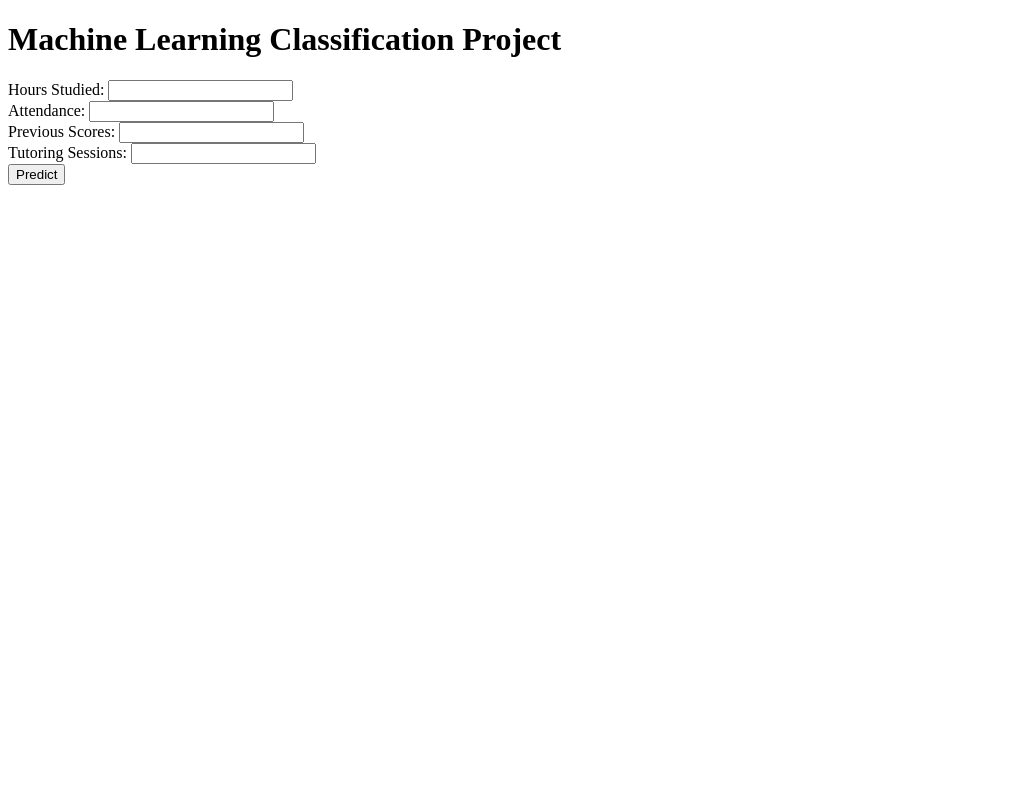
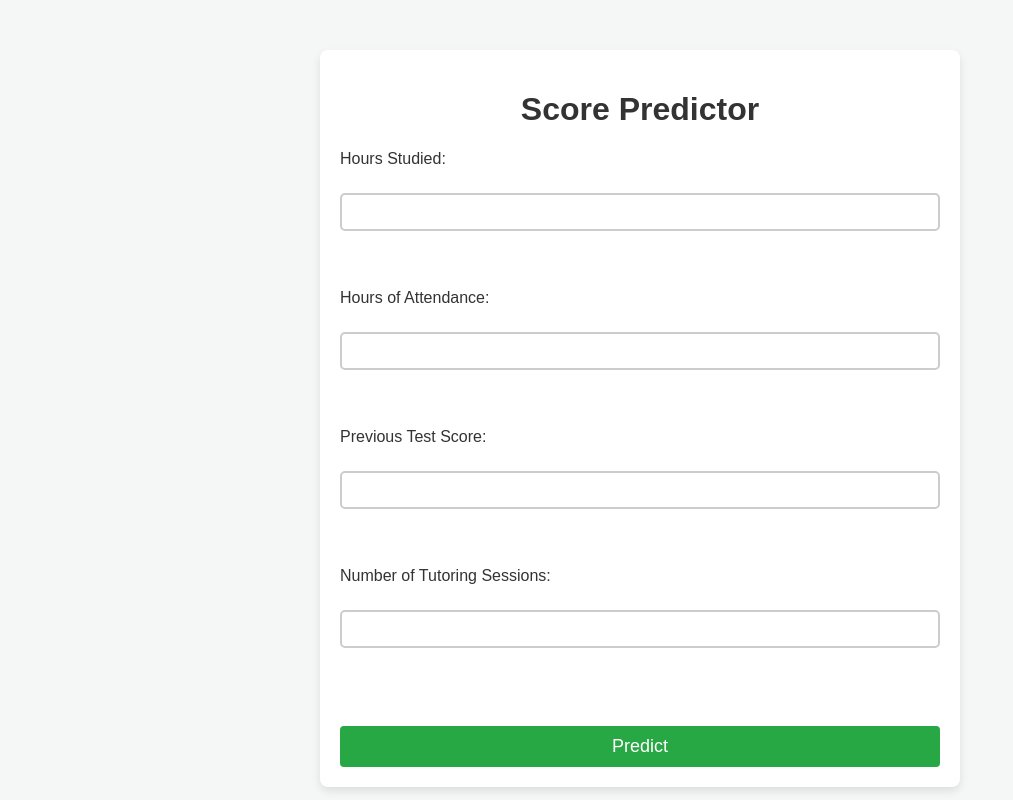
Before and after one commit to cc81972/Predict-a-score, a Flask app: page / in a window 1280 px wide. Shown: the whole page, without its empty margins (0-1013 px from the left). Run offline with Flask 3, Linux system fonts and the light colour scheme; parts of the project's set-up code (start-up, migrations or seed data) failed here and were passed over.

Commit message:
added styling

```diff
--- a/flask_model_deployment/app.py
+++ b/flask_model_deployment/app.py
@@ -29,7 +29,7 @@ def predict():
         prediction = model.predict(preprocessed_data)  # Assuming a list input
 
         # Format the prediction for display
-        predicted_class = prediction[0]  # Assuming single class output
+        predicted_class = round(prediction[0][0])  # Assuming single class output
 
         return render_template("results.html", prediction=predicted_class)
 
--- /dev/null
+++ b/flask_model_deployment/static/styles.css
@@ -0,0 +1,102 @@
+/* General page styling */
+body {
+    font-family: Arial, sans-serif;
+    margin: 0;
+    padding: 0;
+    background-color: #f4f7f6;
+    color: #333;
+}
+
+.container {
+    width: 80%;
+    max-width: 600px;
+    margin: 0 auto;
+    padding: 20px;
+    background-color: #fff;
+    border-radius: 8px;
+    box-shadow: 0 4px 8px rgba(0, 0, 0, 0.1);
+    margin-top: 50px;
+}
+
+h1 {
+    text-align: center;
+    color: #333;
+}
+
+form {
+    display: flex;
+    flex-direction: column;
+    gap: 15px;
+}
+
+label {
+    font-size: 16px;
+}
+
+input[type="text"] {
+    padding: 10px;
+    font-size: 16px;
+    border: 1px solid #ccc;
+    border-radius: 4px;
+}
+
+button {
+    padding: 10px 15px;
+    background-color: #007bff;
+    color: #fff;
+    border: none;
+    border-radius: 4px;
+    cursor: pointer;
+    font-size: 16px;
+}
+
+button:hover {
+    background-color: #0056b3;
+}
+
+/* Styling for the result page */
+p {
+    font-size: 18px;
+    text-align: center;
+    font-weight: bold;
+}
+
+strong {
+    color: #007bff;
+}
+
+/* Button for "Go back to the main page" */
+button {
+    margin-top: 20px;
+    font-size: 18px;
+    background-color: #28a745;
+}
+
+button:hover {
+    background-color: #218838;
+}
+
+.btn {
+    display: flex;          /* Enable Flexbox */
+    justify-content: center; /* Horizontal centering */
+    align-items: center;
+}
+
+
+.prediction-result{
+    display: flex;
+    align-items: center;
+    justify-content: center;
+    font-size: 30px;
+    margin-bottom: 30px;
+}
+
+input[type="text"], input[type="number"] {
+    width: 100%;                 /* Make input fields full width */
+    padding: 8px;                /* Add padding inside input fields */
+    margin: 10px 0;              /* Space between inputs */
+    border: 2px solid #ccc;     /* Border around input fields */
+    border-radius: 5px;         /* Rounded corners for inputs */
+    box-sizing: border-box;     /* Ensure padding and border are included in the width */
+    font-size: 16px;             /* Input text size */
+}
--- a/flask_model_deployment/templates/index.html
+++ b/flask_model_deployment/templates/index.html
@@ -3,27 +3,46 @@
 <head>
     <meta charset="UTF-8">
     <title>Machine Learning Classification Project</title>
+    <meta name="viewport" content="width=device-width, initial-scale=1.0">
+    <link rel="stylesheet" href="{{ url_for('static', filename='styles.css') }}">
 </head>
 <body>
-    <h1>Machine Learning Classification Project</h1>
-    <form method="POST" action="/predict">
+    <div class="container">
+        <h1>Score Predictor</h1>
+        <form method="POST" action="/predict" onsubmit="return validateForm()">
             <label for="input1">Hours Studied:</label>
-        <input type="text" name="input1" id="input1" required>
+            <input type="number" name="input1" id="input1" required min="0">
             <br>
 
-        <label for="input2">Attendance:</label>
-        <input type="text" name="input2" id="input2" required>
+            <label for="input2">Hours of Attendance:</label>
+            <input type="number" name="input2" id="input2" required min="0">
             <br>
 
-        <label for="input3">Previous Scores:</label>
-        <input type="text" name="input3" id="input3" required>
+            <label for="input3">Previous Test Score:</label>
+            <input type="number" name="input3" id="input3" required min="0">
             <br>
 
-        <label for="input4">Tutoring Sessions:</label>
-        <input type="text" name="input4" id="input4" required>
+            <label for="input4">Number of Tutoring Sessions:</label>
+            <input type="number" name="input4" id="input4" required min="0">
             <br>
 
             <button type="submit">Predict</button>
         </form>
+        <script>
+            function validateForm() {
+                const input1 = document.getElementById("input1").value;
+                const input2 = document.getElementById("input2").value;
+                const input3 = document.getElementById("input3").value;
+                const input4 = document.getElementById("input4").value;
+
+                if (!Number.isInteger(Number(input1)) || !Number.isInteger(Number(input2)) ||
+                    !Number.isInteger(Number(input3)) || !Number.isInteger(Number(input4))) {
+                    alert("Please enter valid integers for all fields.");
+                    return false; // Prevent form submission
+                }
+                return true; // Allow form submission
+            }
+        </script>
+    </div>
 </body>
 </html>
```
Also changed, not shown: flask_model_deployment/templates/results.html (+8 -4 lines). Lines whose indentation alone changed are shown as unchanged.
